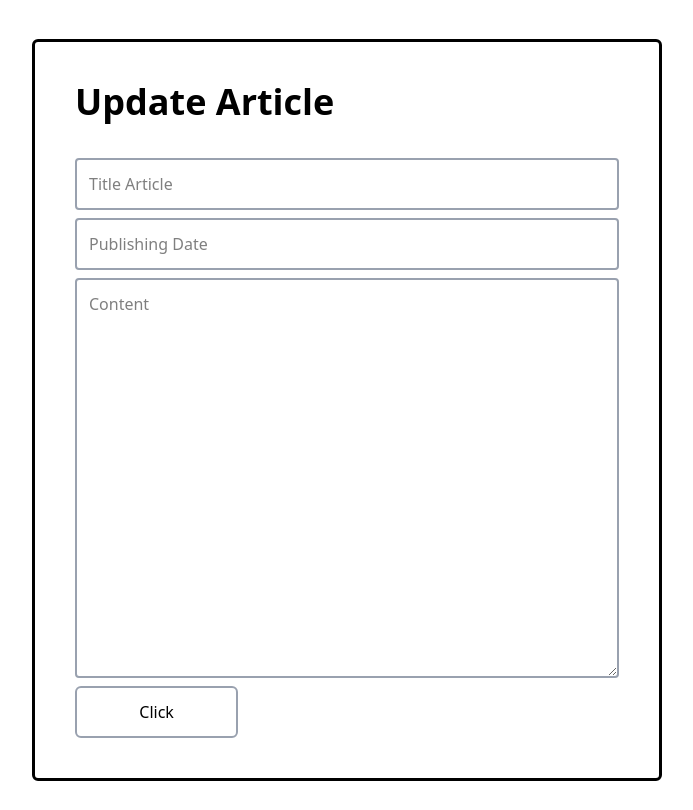
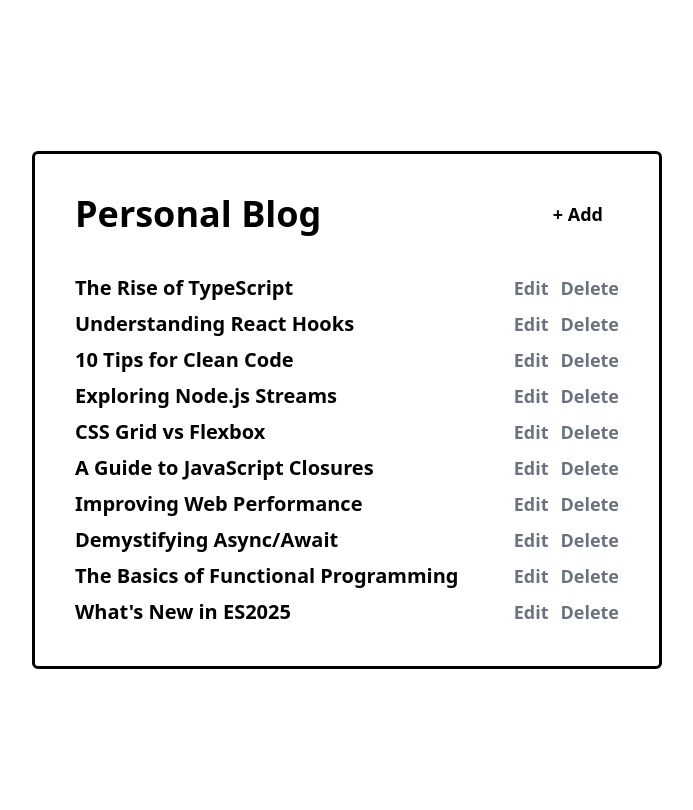
Before and after one commit to loihnt05/backlab, a React (Vite) app in the folder personal-blog/client/: page / in a window 1280 px wide. Shown: the whole page, without its empty margins (293-986 px from the left). Built offline with nearby package versions, Linux system fonts and the light colour scheme.

Commit message:
home page

```diff
--- a/personal-blog/client/src/App.tsx
+++ b/personal-blog/client/src/App.tsx
@@ -1,4 +1,4 @@
-import Article from "./components/Article";
+import Article, { ArticleHome } from "./components/Article";
 import EditArticle from "./components/Edit-Article";
 
 export type Article = {
@@ -82,8 +82,9 @@ function App() {
           </div>
         );
       })} */}
-      <EditArticle title="Update"></EditArticle>
+      {/* <EditArticle title="Update"></EditArticle> */}
       {/* <Article article={dummydata[2]}/> */}
+      <ArticleHome listArticle={dummydata} admin={true}></ArticleHome>
 
     </div>
   );
--- a/personal-blog/client/src/components/Article.tsx
+++ b/personal-blog/client/src/components/Article.tsx
@@ -1,12 +1,56 @@
 import type { Article } from "../App";
-
 
 export default function Article({ article }: { article: Article }) {
   return (
     <div className="flex flex-col gap-3">
       <h1 className="text-4xl font-bold">{article.title}</h1>
-      <p className="text-2xl text-gray-400 font-semibold">{article.publishDate.toDateString()}</p>
+      <p className="text-2xl text-gray-400 font-semibold">
+        {article.publishDate.toDateString()}
+      </p>
       <p className="text-xl">{article.content}</p>
     </div>
   );
 }
+export function ArticleHome({
+  admin,
+  listArticle,
+}: {
+  admin: boolean;
+  listArticle: Article[];
+}) {
+  return (
+    <div className="h-full space-y-10">
+      <div className="flex items-stretch h-full gap-4">
+        <h1 className="font-bold text-4xl">Personal Blog</h1>
+        {admin && (
+          <button className="font-semibold text-lg px-4 ml-auto cursor-pointer hover:opacity-70">
+            + Add
+          </button>
+        )}
+      </div>
+      <div className="flex gap-2 flex-col">
+        {listArticle.map((article) => {
+          return (
+            <div className="flex items-center">
+              <h1 className="text-xl font-bold hover:opacity-70 cursor-pointer">{article.title}</h1>
+              {admin ? (
+                <div className="grid grid-cols-2 grid-rows-1 ml-auto">
+                  <button className="hover:opacity-60 cursor-pointer text-lg font-semibold text-gray-500">
+                    Edit
+                  </button>
+                  <button className="hover:opacity-60 cursor-pointer text-lg font-semibold text-gray-500">
+                    Delete
+                  </button>
+                </div>
+              ) : (
+                <p className="text-md text-gray-400 font-semibold ml-auto">
+                  {article.publishDate.toDateString()}
+                </p>
+              )}
+            </div>
+          );
+        })}
+      </div>
+    </div>
+  );
+}
--- a/personal-blog/client/src/components/Edit-Article.tsx
+++ b/personal-blog/client/src/components/Edit-Article.tsx
@@ -1,19 +1,16 @@
-import type { Article } from "../App";
 
 export default function EditArticle({
   title,
-  article,
 }: {
   title: string;
-  article?: Article;
 }) {
   return (
     <div className="flex flex-col gap-2">
       <h1 className="text-4xl font-bold mb-7">{title} Article</h1>
       <input className="border-gray-400 border-2 border-solid p-3 rounded-sm" type="text" placeholder="Title Article" />
       <input className="border-gray-400 border-2 border-solid p-3 rounded-sm " type="text" placeholder="Publishing Date" />
-      <textarea className="border-gray-400 border-2 border-solid p-3 rounded-sm h-100 text-left align-top w-full" placeholder="Content" />
-      <button className="w-[30%] cursor-pointer hover:bg-gray-100 text-black p-3 border-2 border-gray-400 border-solid rounded-md">Click</button>
+      <textarea className="border-gray-400 border-2 border-solid p-3 rounded-sm h-100 text-left w-full" placeholder="Content" />
+      <button className="w-[30%] cursor-pointer hover:bg-gray-100 text-black p-3 border-2 border-gray-400 border-solid rounded-md">{title === "Update" ? "Update" : "Publish"}</button>
     </div>
   );
 }
```
